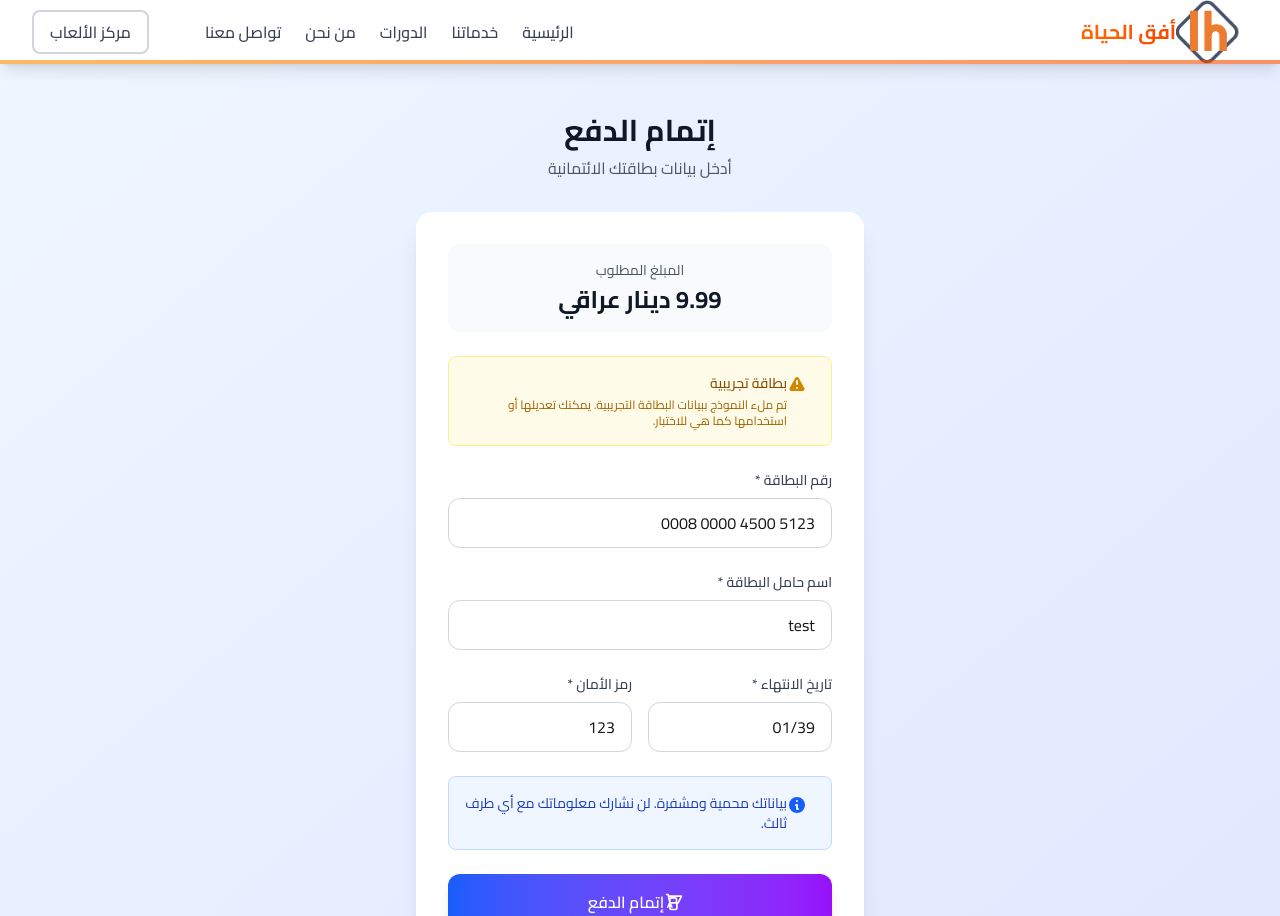
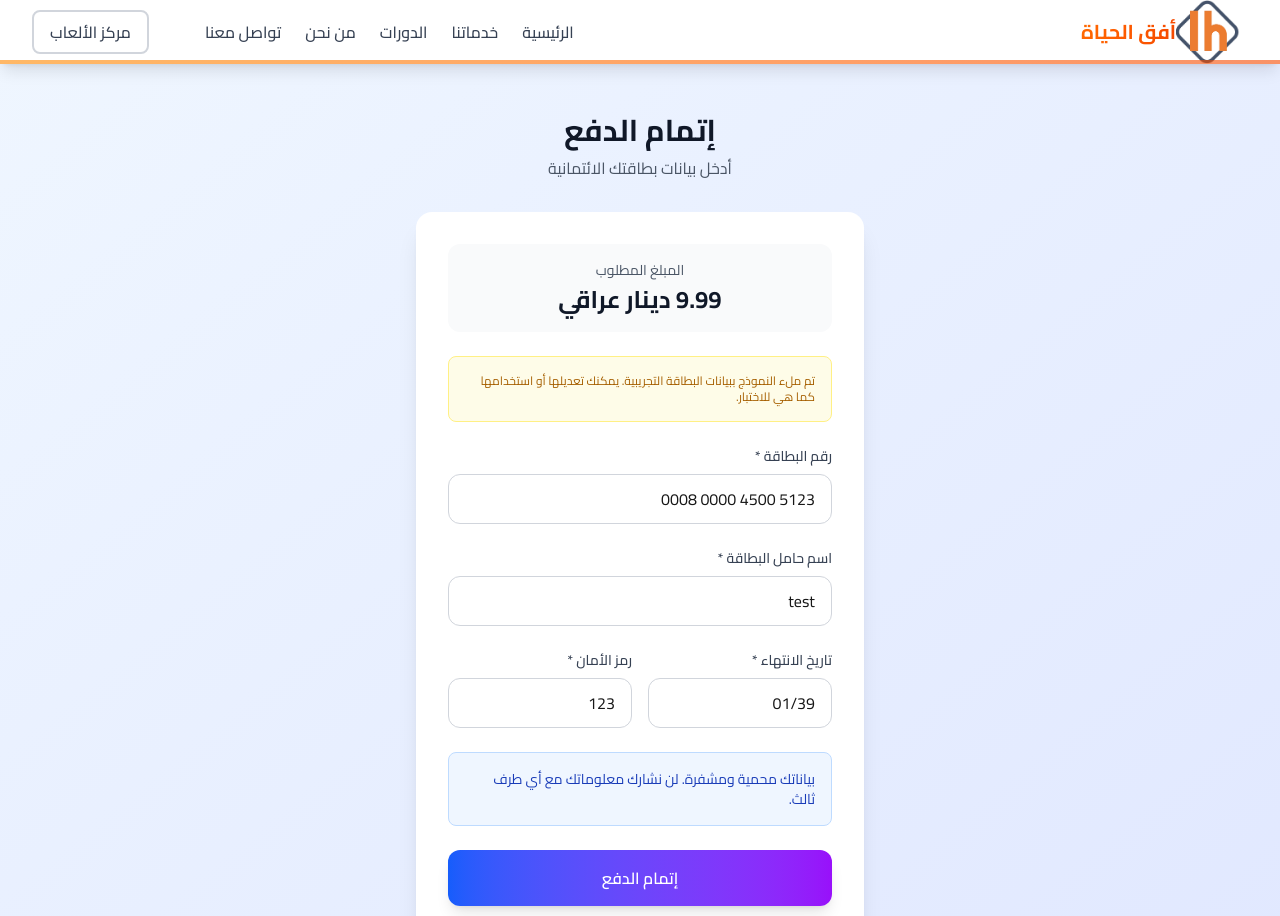
Before and after one commit to alialmasood/lifehorizonit, a Next.js app: page /payment/checkout in a window 1280 px wide. Shown: the top 916 px of the page. Built offline with nearby package versions, Linux system fonts and the light colour scheme.

Commit message:
fix: wrap payment/checkout with Suspense

```diff
--- a/src/app/payment/checkout/page.tsx
+++ b/src/app/payment/checkout/page.tsx
@@ -1,11 +1,12 @@
 'use client';
 
-import { useState } from 'react';
+import { useState, Suspense } from 'react';
 import { useSearchParams } from 'next/navigation';
 
-export default function CheckoutPage() {
+function CheckoutContent() {
   const searchParams = useSearchParams();
   const amount = searchParams.get('amount') || '9.99';
+
   const [isLoading, setIsLoading] = useState(false);
   const [formData, setFormData] = useState({
     cardNumber: '5123 4500 0000 0008',
@@ -17,22 +18,16 @@ export default function CheckoutPage() {
   const handleInputChange = (e: React.ChangeEvent<HTMLInputElement>) => {
     const { name, value } = e.target;
 
-    // تنسيق رقم البطاقة
     if (name === 'cardNumber') {
       const formatted = value.replace(/\s/g, '').replace(/(\d{4})/g, '$1 ').trim();
       setFormData(prev => ({ ...prev, [name]: formatted }));
-    }
-    // تنسيق تاريخ الانتهاء
-    else if (name === 'expiryDate') {
+    } else if (name === 'expiryDate') {
       const formatted = value.replace(/\D/g, '').replace(/(\d{2})(\d)/, '$1/$2');
       setFormData(prev => ({ ...prev, [name]: formatted }));
-    }
-    // تنسيق رمز الأمان
-    else if (name === 'securityCode') {
+    } else if (name === 'securityCode') {
       const formatted = value.replace(/\D/g, '').substring(0, 4);
       setFormData(prev => ({ ...prev, [name]: formatted }));
-    }
-    else {
+    } else {
       setFormData(prev => ({ ...prev, [name]: value }));
     }
   };
@@ -40,34 +35,30 @@ export default function CheckoutPage() {
   const handleSubmit = async (e: React.FormEvent) => {
     e.preventDefault();
 
-    // التحقق من صحة البيانات
-    if (!formData.cardNumber.replace(/\s/g, '') ||
+    if (
+      !formData.cardNumber.replace(/\s/g, '') ||
       !formData.expiryDate ||
       !formData.securityCode ||
-        !formData.cardholderName) {
+      !formData.cardholderName
+    ) {
       alert('يرجى ملء جميع الحقول المطلوبة');
       return;
     }
 
     setIsLoading(true);
-
     try {
       const response = await fetch('/api/payment/initiate', {
         method: 'POST',
-        headers: {
-          'Content-Type': 'application/json',
-        },
+        headers: { 'Content-Type': 'application/json' },
         body: JSON.stringify({
           amount: parseFloat(amount),
           customerName: formData.cardholderName,
-          customerEmail: 'test@example.com' // بريد افتراضي للاختبار
-        }),
+          customerEmail: 'test@example.com'
+        })
       });
 
       const result = await response.json();
-
       if (result.success && result.redirectUrl) {
-        // توجيه المستخدم إلى صفحة الدفع
         window.location.href = result.redirectUrl;
       } else {
         alert(result.error || 'حدث خطأ أثناء بدء عملية الدفع');
@@ -83,37 +74,24 @@ export default function CheckoutPage() {
   return (
     <div className="min-h-screen bg-gradient-to-br from-blue-50 to-indigo-100 py-12 px-4 sm:px-6 lg:px-8">
       <div className="max-w-md mx-auto">
-        {/* Header */}
         <div className="text-center mb-8">
           <h1 className="text-3xl font-bold text-gray-900 mb-2">إتمام الدفع</h1>
           <p className="text-gray-600">أدخل بيانات بطاقتك الائتمانية</p>
         </div>
 
-        {/* Payment Form */}
         <div className="bg-white rounded-2xl shadow-xl p-8">
-          {/* Amount Display */}
           <div className="text-center mb-6 p-4 bg-gray-50 rounded-xl">
             <p className="text-sm text-gray-600 mb-1">المبلغ المطلوب</p>
             <p className="text-2xl font-bold text-gray-900">{amount} دينار عراقي</p>
           </div>
 
-          {/* Test Card Notice */}
           <div className="bg-yellow-50 border border-yellow-200 rounded-lg p-4 mb-6">
-            <div className="flex items-start">
-              <svg className="w-5 h-5 text-yellow-600 mt-0.5 mr-2 flex-shrink-0" fill="currentColor" viewBox="0 0 20 20">
-                <path fillRule="evenodd" d="M8.257 3.099c.765-1.36 2.722-1.36 3.486 0l5.58 9.92c.75 1.334-.213 2.98-1.742 2.98H4.42c-1.53 0-2.493-1.646-1.743-2.98l5.58-9.92zM11 13a1 1 0 11-2 0 1 1 0 012 0zm-1-8a1 1 0 00-1 1v3a1 1 0 002 0V6a1 1 0 00-1-1z" clipRule="evenodd" />
-              </svg>
-              <div>
-                <p className="text-sm font-medium text-yellow-800 mb-1">بطاقة تجريبية</p>
             <p className="text-xs text-yellow-700">
               تم ملء النموذج ببيانات البطاقة التجريبية. يمكنك تعديلها أو استخدامها كما هي للاختبار.
             </p>
           </div>
-            </div>
-          </div>
 
           <form onSubmit={handleSubmit} className="space-y-6">
-            {/* Card Number */}
             <div>
               <label htmlFor="cardNumber" className="block text-sm font-medium text-gray-700 mb-2">
                 رقم البطاقة *
@@ -131,7 +109,6 @@ export default function CheckoutPage() {
               />
             </div>
 
-            {/* Cardholder Name */}
             <div>
               <label htmlFor="cardholderName" className="block text-sm font-medium text-gray-700 mb-2">
                 اسم حامل البطاقة *
@@ -148,7 +125,6 @@ export default function CheckoutPage() {
               />
             </div>
 
-            {/* Expiry Date and Security Code */}
             <div className="grid grid-cols-2 gap-4">
               <div>
                 <label htmlFor="expiryDate" className="block text-sm font-medium text-gray-700 mb-2">
@@ -185,48 +161,23 @@ export default function CheckoutPage() {
               </div>
             </div>
 
-            {/* Security Notice */}
             <div className="bg-blue-50 border border-blue-200 rounded-lg p-4">
-              <div className="flex items-start">
-                <svg className="w-5 h-5 text-blue-600 mt-0.5 mr-2 flex-shrink-0" fill="currentColor" viewBox="0 0 20 20">
-                  <path fillRule="evenodd" d="M18 10a8 8 0 11-16 0 8 8 0 0116 0zm-7-4a1 1 0 11-2 0 1 1 0 012 0zM9 9a1 1 0 000 2v3a1 1 0 001 1h1a1 1 0 100-2v-3a1 1 0 00-1-1H9z" clipRule="evenodd" />
-                </svg>
               <p className="text-sm text-blue-800">
                 بياناتك محمية ومشفرة. لن نشارك معلوماتك مع أي طرف ثالث.
               </p>
             </div>
-            </div>
 
-            {/* Submit Button */}
             <button
               type="submit"
               disabled={isLoading}
               className="w-full bg-gradient-to-r from-blue-600 to-purple-600 text-white font-bold py-4 px-6 rounded-xl hover:from-blue-700 hover:to-purple-700 transition-all duration-200 transform hover:scale-105 shadow-lg disabled:opacity-50 disabled:cursor-not-allowed"
             >
-              <div className="flex items-center justify-center">
-                {isLoading ? (
-                  <>
-                    <svg className="animate-spin -ml-1 mr-3 h-5 w-5 text-white" xmlns="http://www.w3.org/2000/svg" fill="none" viewBox="0 0 24 24">
-                      <circle className="opacity-25" cx="12" cy="12" r="10" stroke="currentColor" strokeWidth="4"></circle>
-                      <path className="opacity-75" fill="currentColor" d="M4 12a8 8 0 018-8V0C5.373 0 0 5.373 0 12h4zm2 5.291A7.962 7.962 0 014 12H0c0 3.042 1.135 5.824 3 7.938l3-2.647z"></path>
-                    </svg>
-                    جاري المعالجة...
-                  </>
-                ) : (
-                  <>
-                    <svg className="w-5 h-5 mr-2" fill="none" stroke="currentColor" viewBox="0 0 24 24">
-                      <path strokeLinecap="round" strokeLinejoin="round" strokeWidth={2} d="M3 3h2l.4 2M7 13h10l4-8H5.4m0 0L7 13m0 0l-2.5 5M7 13l2.5 5m6-5v6a2 2 0 01-2 2H9a2 2 0 01-2-2v-6m8 0V9a2 2 0 00-2-2H9a2 2 0 00-2 2v4.01" />
-                    </svg>
-                    إتمام الدفع
-                  </>
-                )}
-              </div>
+              {isLoading ? 'جاري المعالجة...' : 'إتمام الدفع'}
             </button>
 
-            {/* Cancel Button */}
             <button
               type="button"
-              onClick={() => window.location.href = '/'}
+              onClick={() => (window.location.href = '/')}
               className="w-full border border-gray-300 text-gray-700 font-bold py-3 px-6 rounded-xl hover:bg-gray-50 transition-all duration-200"
             >
               إلغاء
@@ -234,7 +185,6 @@ export default function CheckoutPage() {
           </form>
         </div>
 
-        {/* Footer */}
         <div className="text-center mt-8 text-gray-500">
           <p>© 2024 متجر أريبا الإلكتروني - جميع الحقوق محفوظة</p>
         </div>
@@ -242,3 +192,11 @@ export default function CheckoutPage() {
     </div>
   );
 }
+
+export default function Page() {
+  return (
+    <Suspense fallback={null}>
+      <CheckoutContent />
+    </Suspense>
+  );
+}
```
Lines whose indentation alone changed are shown as unchanged.
